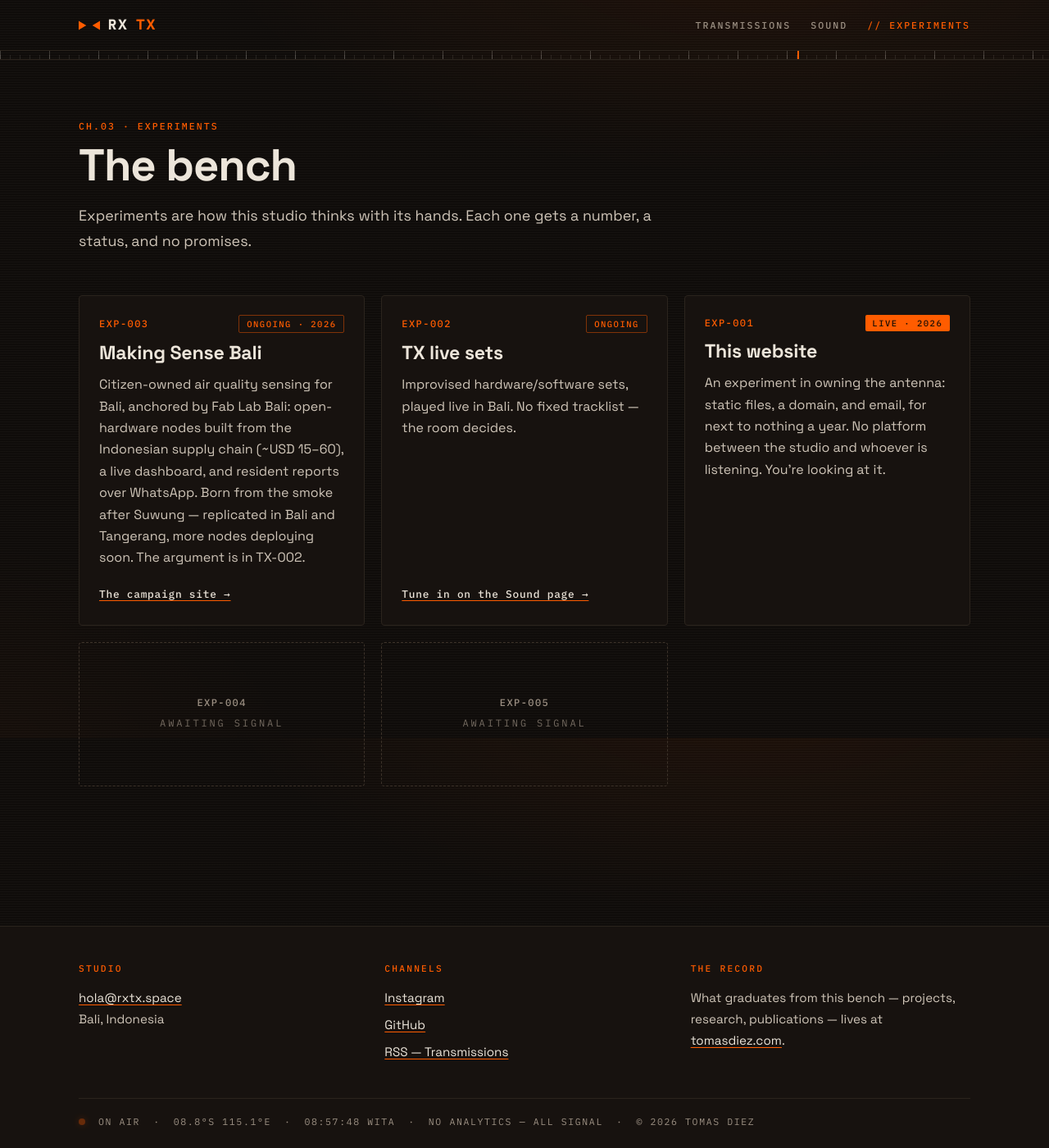
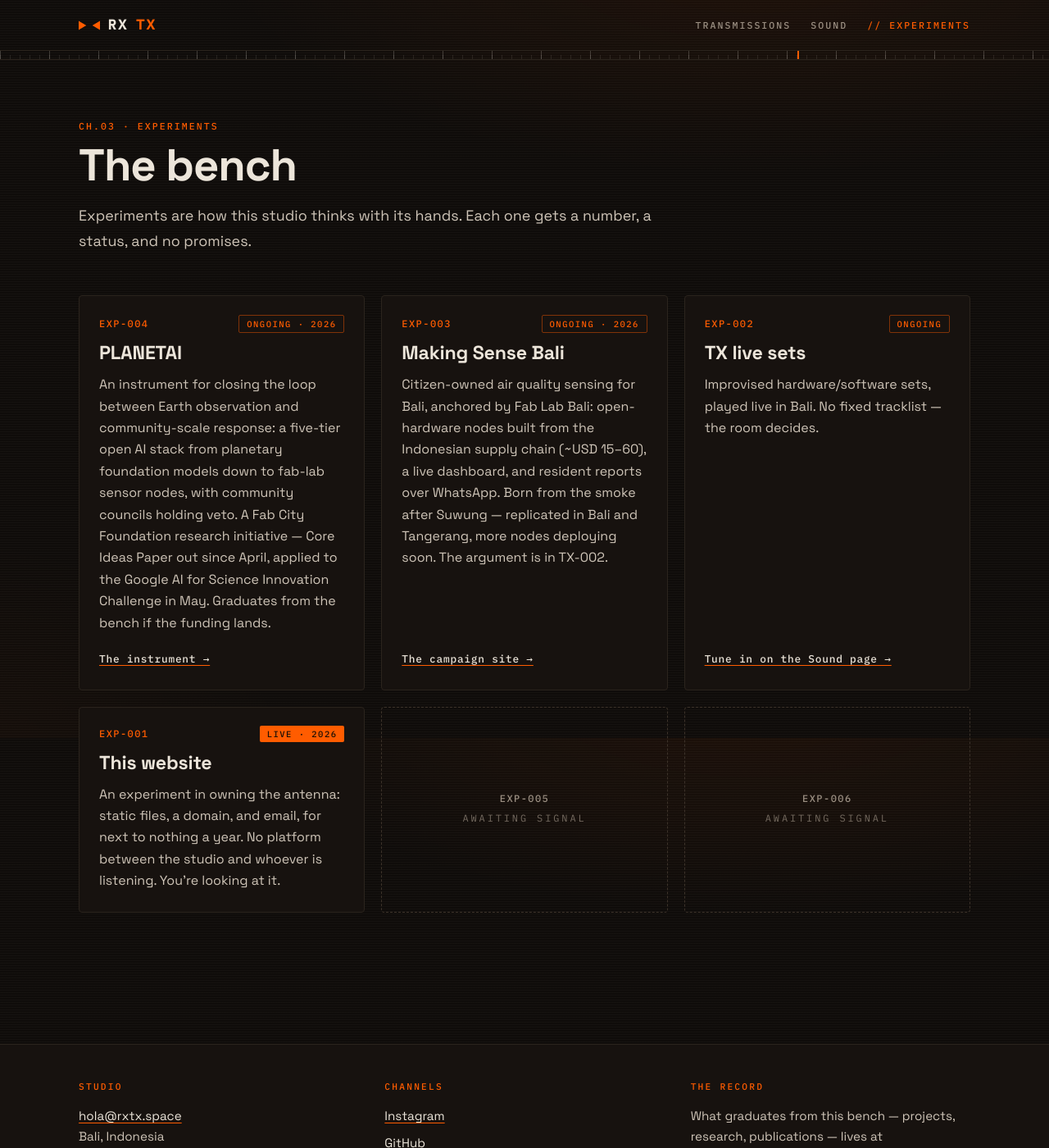
Before and after one commit to tomasdiez/rxtx.space, a Jekyll site: the page built from experiments.html, in a window 1280 px wide and 1400 px high. Shown: the whole window at 82% size. Built offline with Jekyll 4.4.1, drawn with Linux system fonts in a browser that asks for light colours.

Commit message:
Add EXP-004: PLANETAI

```diff
--- a/_data/experiments.yml
+++ b/_data/experiments.yml
@@ -8,6 +8,15 @@
 #   year         optional, e.g. "2026"
 #   description  one to three sentences
 #   link         optional: url (internal starts with /, external with https://) + label
+
+- id: "EXP-004"
+  title: "PLANETAI"
+  status: "ongoing"
+  year: "2026"
+  description: "An instrument for closing the loop between Earth observation and community-scale response: a five-tier open AI stack from planetary foundation models down to fab-lab sensor nodes, with community councils holding veto. A Fab City Foundation research initiative — Core Ideas Paper out since April, applied to the Google AI for Science Innovation Challenge in May. Graduates from the bench if the funding lands."
+  link:
+    url: "https://planetai.fab.city/"
+    label: "The instrument"
 
 - id: "EXP-003"
   title: "Making Sense Bali"
```
